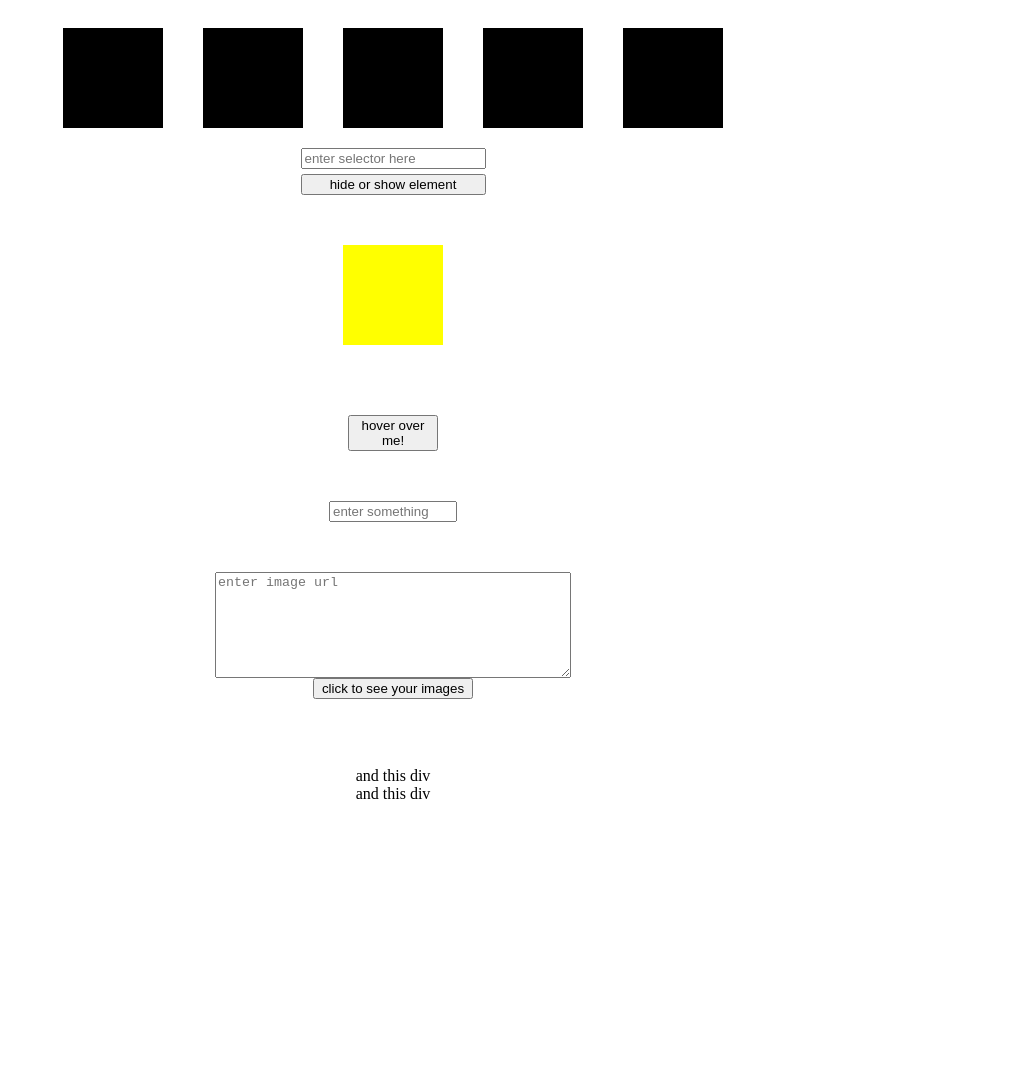
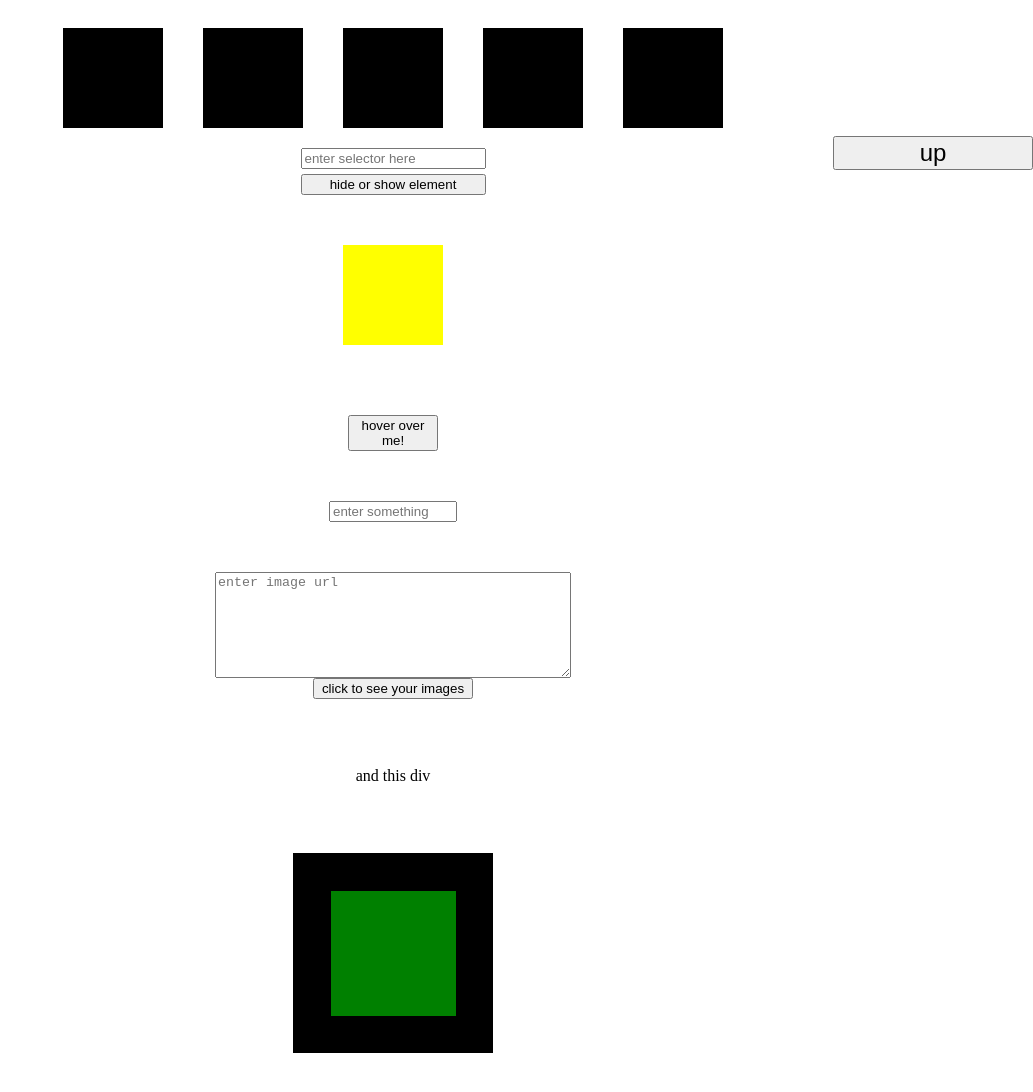
Before and after one commit to mikyven/shpp-frontend-basics, a plain HTML site: page level 1.2/task_1/index.html in a window 1280 px wide. Shown: the part 620-1712 px from the top of the page, without its empty margins (247-1280 px from the left). Before the commit the page ends 1481 px from the top, so only its background shows below. Drawn offline with Linux system fonts and the light colour scheme.

Commit message:
task #1: 13, 14 blocks completed, 15 block in progress

```diff
--- a/level 1.2/task_1/index.html
+++ b/level 1.2/task_1/index.html
@@ -80,6 +80,18 @@
         </div>
     </section>
 
+    <section>
+        <button id="up_button" class="hidden">up</button>
+    </section>
+
+    <section>
+        <div id="outer_div">
+            <div id="inner_div">
+
+            </div>
+        </div>
+    </section>
+
     <script src="script.js"></script>
 </body>
 </html>
--- a/level 1.2/task_1/script.js
+++ b/level 1.2/task_1/script.js
@@ -20,6 +20,7 @@ let longitude = document.getElementById("longitude")
 let firstEditableDiv = document.getElementById("first_editable_div")
 let secondEditableDiv = document.getElementById("second_editable_div")
 let thirdEditableDiv = document.getElementById("third_editable_div")
+let upButton = document.getElementById("up_button")
 
 hideButtonWithCSS.onclick = () => firstBlackDiv.style.display = "none"
 
@@ -133,10 +134,22 @@ checkGeolocation = () => {
 
 firstEditableDiv.oninput = () => localStorage.setItem("firstDiv", firstEditableDiv.innerHTML)
 
-// secondEditableDiv.oninput = () => document.cookie = `secondDiv=${secondEditableDiv.innerHTML}`
+secondEditableDiv.oninput = () => document.cookie = `${secondEditableDiv.innerHTML}`
+
+thirdEditableDiv.oninput = () => sessionStorage.setItem("thirdDiv", thirdEditableDiv.innerHTML)
 
 onload = () => {
     // checkGeolocation()
     firstEditableDiv.innerHTML = localStorage.getItem("firstDiv")
-    // secondEditableDiv.innerHTML = document.cookie
+    document.cookie &&= secondEditableDiv.innerHTML = document.cookie
+    thirdEditableDiv.innerHTML = sessionStorage.getItem("thirdDiv")
 }
+
+onscroll = () => {
+    scrollY < (document.body.scrollHeight - window.innerHeight - 2) && upButton.classList.add("hidden")
+    scrollY >= (document.body.scrollHeight - window.innerHeight - 2) && upButton.classList.remove("hidden")
+}
+
+upButton.onclick = () => {
+    scrollTo(0, 0)
+}
--- a/level 1.2/task_1/style.css
+++ b/level 1.2/task_1/style.css
@@ -1,3 +1,7 @@
+html {
+    scroll-behavior: smooth;
+}
+
 body {
     display: flex;
     flex-direction: column;
@@ -122,3 +126,35 @@ section:nth-child(9) > div{
     text-align: center;
     width: 200px;
 }
+
+section:nth-child(10) {
+    position: fixed;
+    right: 0;
+    bottom: 10px;
+    margin: 0;
+}
+
+#up_button {
+    align-self: flex-end;
+    width: 200px;
+    font-size: 24px;
+}
+
+section:nth-child(11) {
+    display: flex;
+    align-items: center;
+}
+#outer_div {
+    display: flex;
+    align-items: center;
+    justify-content: center;
+    width: 200px;
+    height: 200px;
+    background-color: black;
+}
+
+#inner_div {
+    height: 125px;
+    width: 125px;
+    background-color: green;
+}
```
